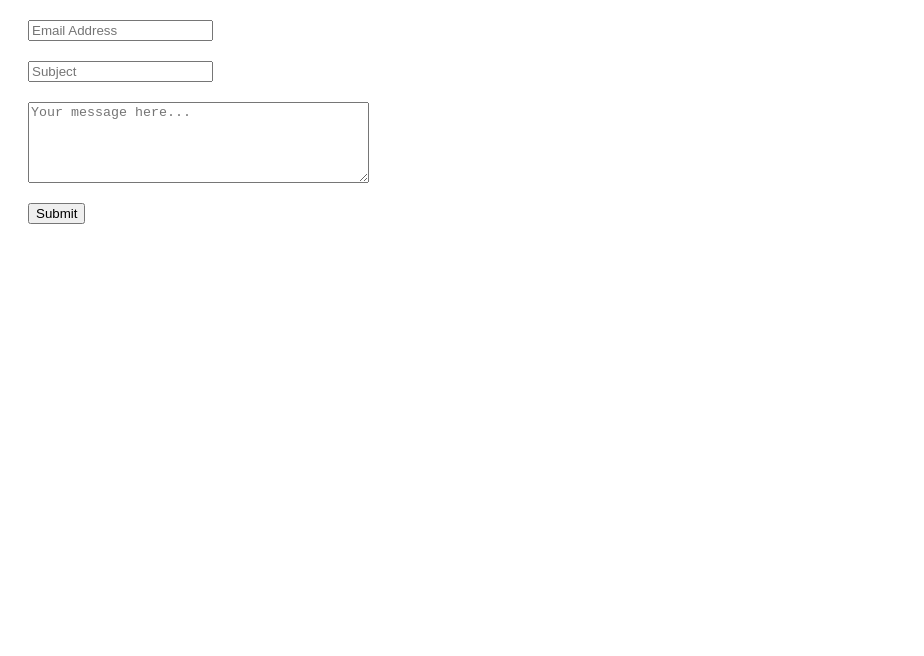
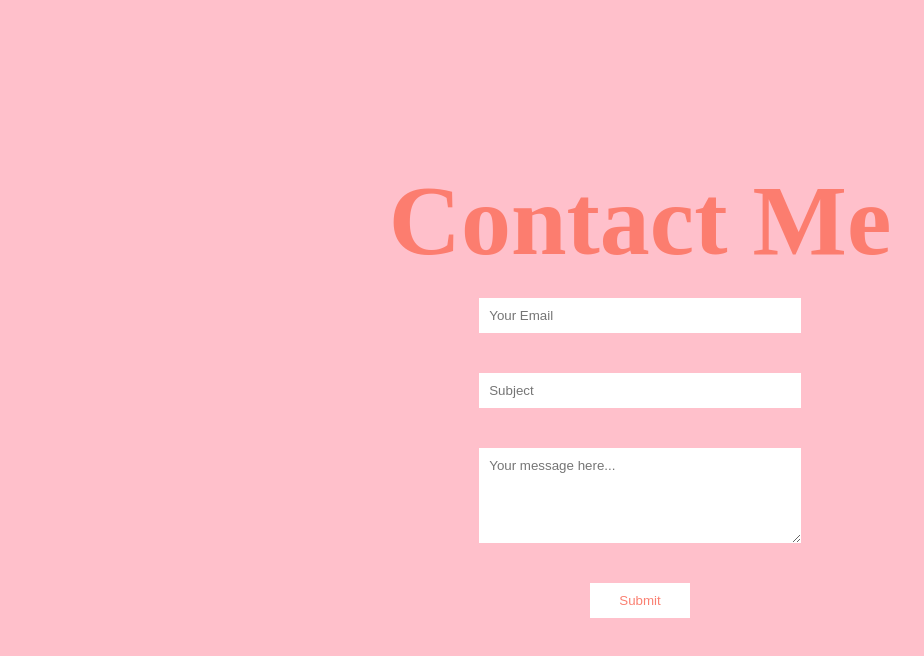
Before and after one commit to marepstein/aws-contact-form, a plain HTML site: page index.html in a window 1280 px wide. Shown: the whole page, without its empty margins (0-924 px from the left). Drawn offline with Linux system fonts and the light colour scheme.

Commit message:
css added

```diff
--- a/index.html
+++ b/index.html
@@ -3,29 +3,72 @@
   <head>
     <title>My Contact Form Microservice</title>
     <style>
-      /* It's not pretty, but it'll do :) */
+      /* It's not pretty, but for now */
+
+      html,
+      body {
+        height: 100%;
+        display: flex;
+        flex-direction: column;
+        align-items: center;
+        justify-content: center;
+        background-color: pink;
+      }
+
       input,
       textarea {
         display: block;
         margin: 20px;
+        width: 60%;
+        padding: 10px;
+        border: none;
+        color: rgb(252, 125, 111);
+      }
+
+      form {
+        width: 100%;
+        display: flex;
+        flex-direction: column;
+        align-items: center;
+      }
+
+      title {
+        display: block;
+        color: rgb(252, 125, 111);
+        font-weight: 900;
+        font-size: 100px;
+      }
+
+      .form-submit {
+        width: 20%;
+        color: salmon;
+        background-color: white;
+        border: none;
+      }
+
+      .form-message {
+        font-family: Arial, Helvetica, sans-serif;
       }
     </style>
   </head>
 
   <body>
+    <title>Contact Me</title>
     <form id="serverless-contact-form">
       <input
         type="text"
         name="email"
-        placeholder="Email Address"
+        placeholder="Your Email"
         class="form-email"
       />
+
       <input
         type="text"
         name="subject"
         placeholder="Subject"
         class="form-subject"
       />
+
       <textarea
         rows="5"
         cols="40"
@@ -62,7 +105,8 @@
           message: formMessage,
         };
 
-        // Here, we instantiate our Request. This is a special object used by the Fetch API so it knows where to send data, what data to send, and how to send it.
+        // Here, we instantiate our Request.
+        // This is a special object used by the Fetch API so it knows where to send data, what data to send, and how to send it.
         var lambdaRequest = new Request(endpoint, {
           method: "POST",
           // Quick note: 'no-cors' mode is for development on localhost only!
```
